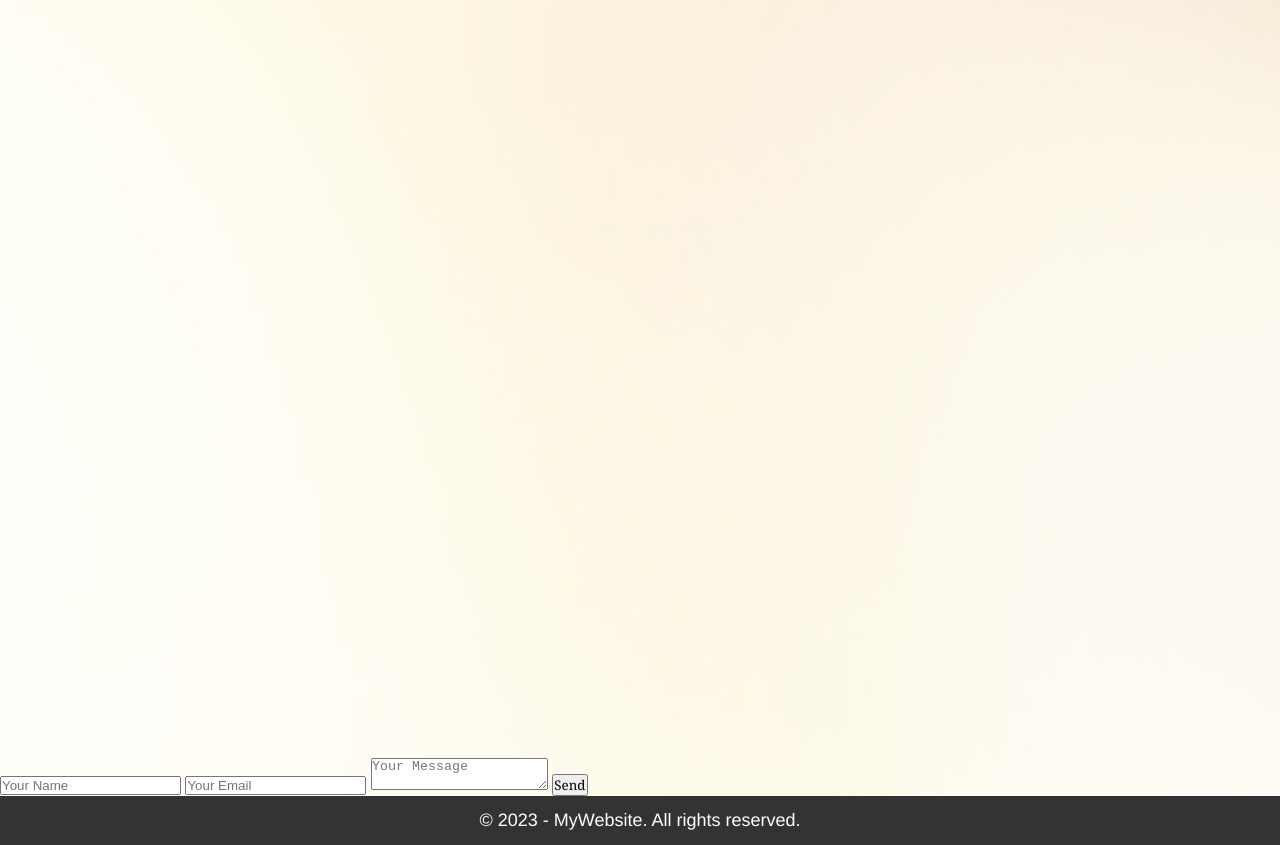
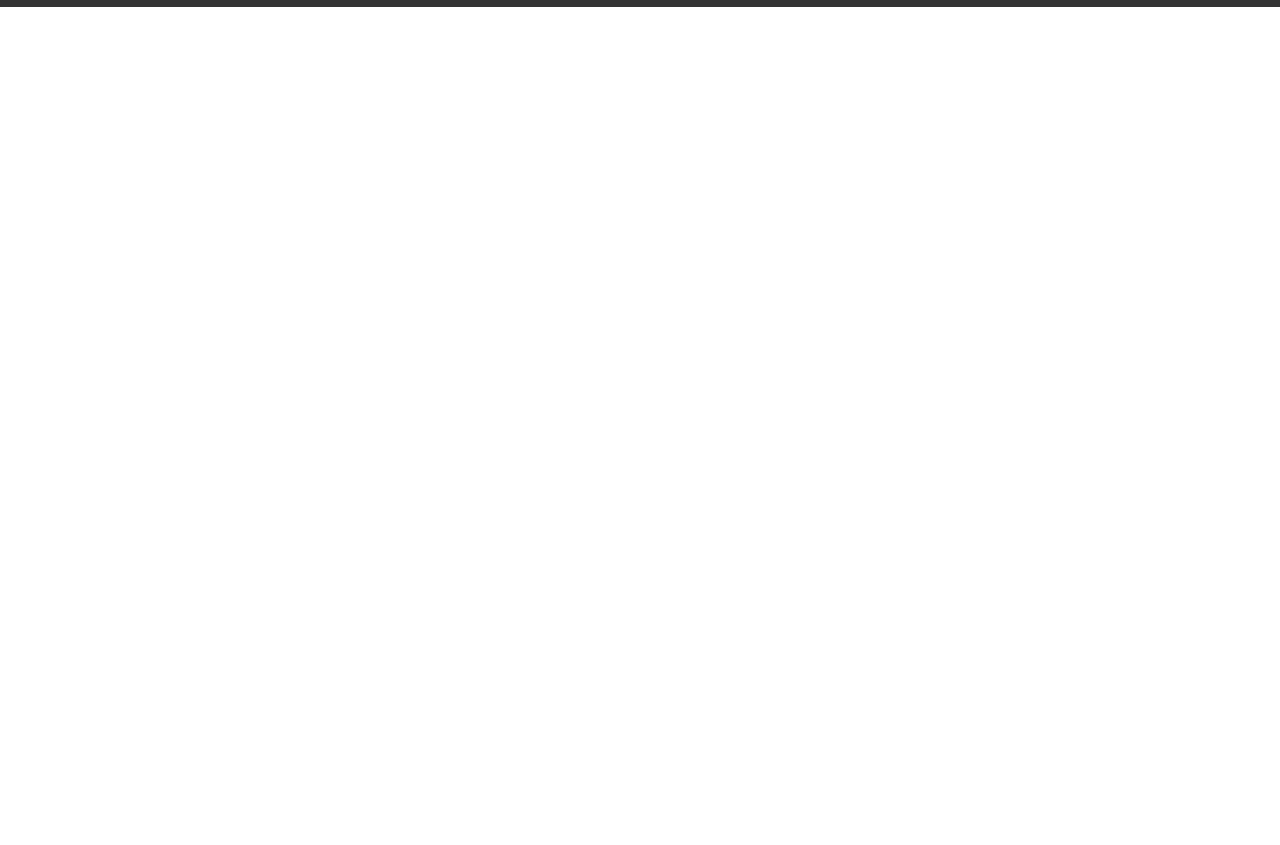
Before and after one commit to Nayagz/nayagz.github.io, a plain HTML site: page index.html in a window 1280 px wide. Shown: the part 3308-4153 px from the top of the page. After the commit the page ends 3315 px from the top, so only its background shows below. Drawn offline with Linux system fonts and the light colour scheme.

Commit message:
Update index.html

```diff
--- a/index.html
+++ b/index.html
@@ -38,14 +38,6 @@
       <img src="img2.jpg" class="mySlides">
       <img src="img3.jpg" class="mySlides">
     </div>
-    <div class="section-container flex-center full-vh"></div>
-    <form id="contact-form">
-      <input type="text" id="name" name="name" placeholder="Your Name">
-      <input type="email" id="email" name="email" placeholder="Your Email">
-      <textarea id="message" name="message" placeholder="Your Message"></textarea>
-      <button type="submit">Send</button>
-    </form>
-  </div>
     <footer>
       <p>© 2023 - MyWebsite. All rights reserved.</p>
     </footer>
```
